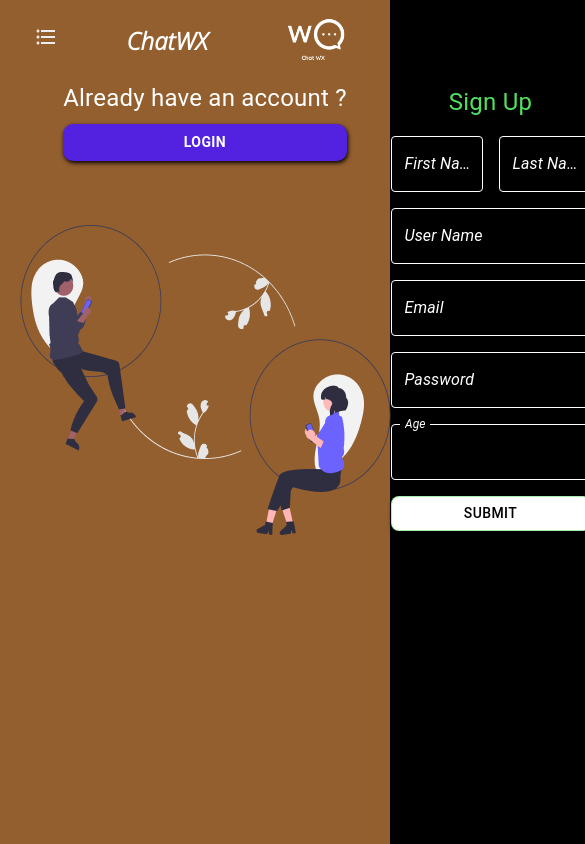
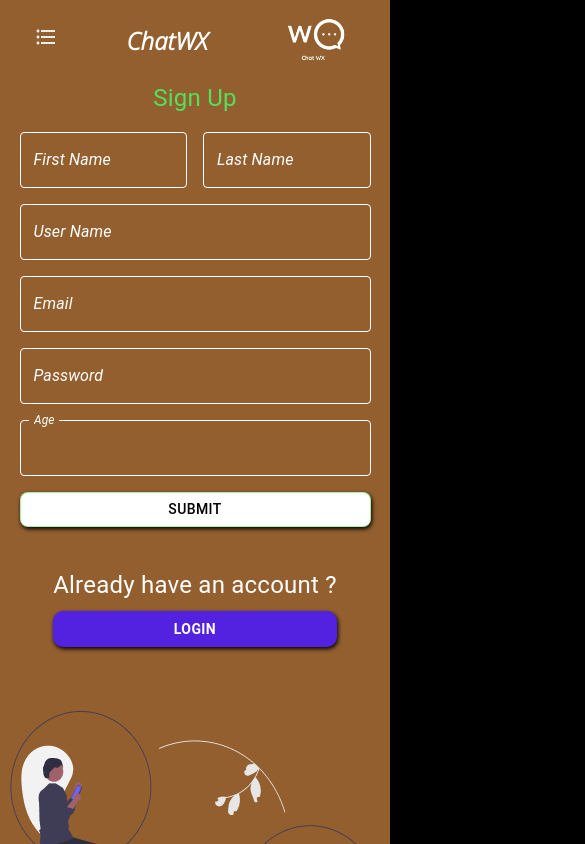
Before and after one commit to abderehmen02/Chat-X, a React (Create React App) app: page /regester in a window 390 px wide. Shown: the top 844 px of the page, 585 px wide, since content can reach past the window. Built offline with nearby package versions, Linux system fonts and the light colour scheme; no server answers.

Commit message:
making the signup page ui mobilee responsive

```diff
--- a/src/components/SignUp.js
+++ b/src/components/SignUp.js
@@ -97,7 +97,7 @@ return (
 </Modal>
 <TopNav Nav={Nav} setNav={setNav} />
 <SideBar Nav={Nav} setNav={setNav} />
-<Stack direction="row" width="90%"  alignItems="center" justifyContent="space-around" >
+<Stack direction={{xs: 'column-reverse' , md: 'row'}} spacing={{xs: '40px'}} width="90%"  alignItems="center" justifyContent="space-around" >
 <Stack alignItems="center" spacing={8}  >
   <Stack alignItems="center" spacing={1}  >
     <Typography sx={{fontSize : '24px'}} textAlign="center" color="#fff" >Already have an account ?</Typography>
```
